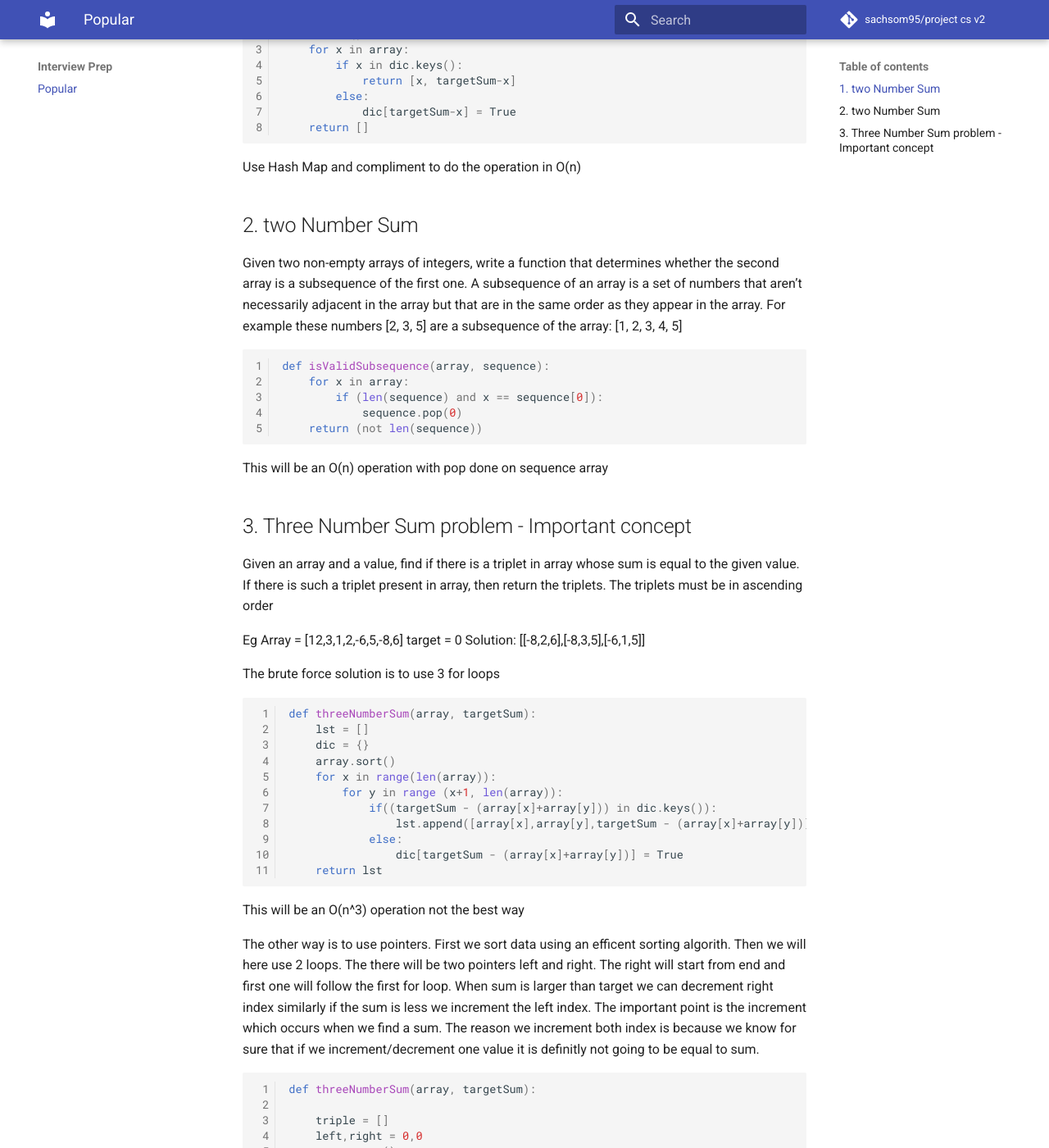
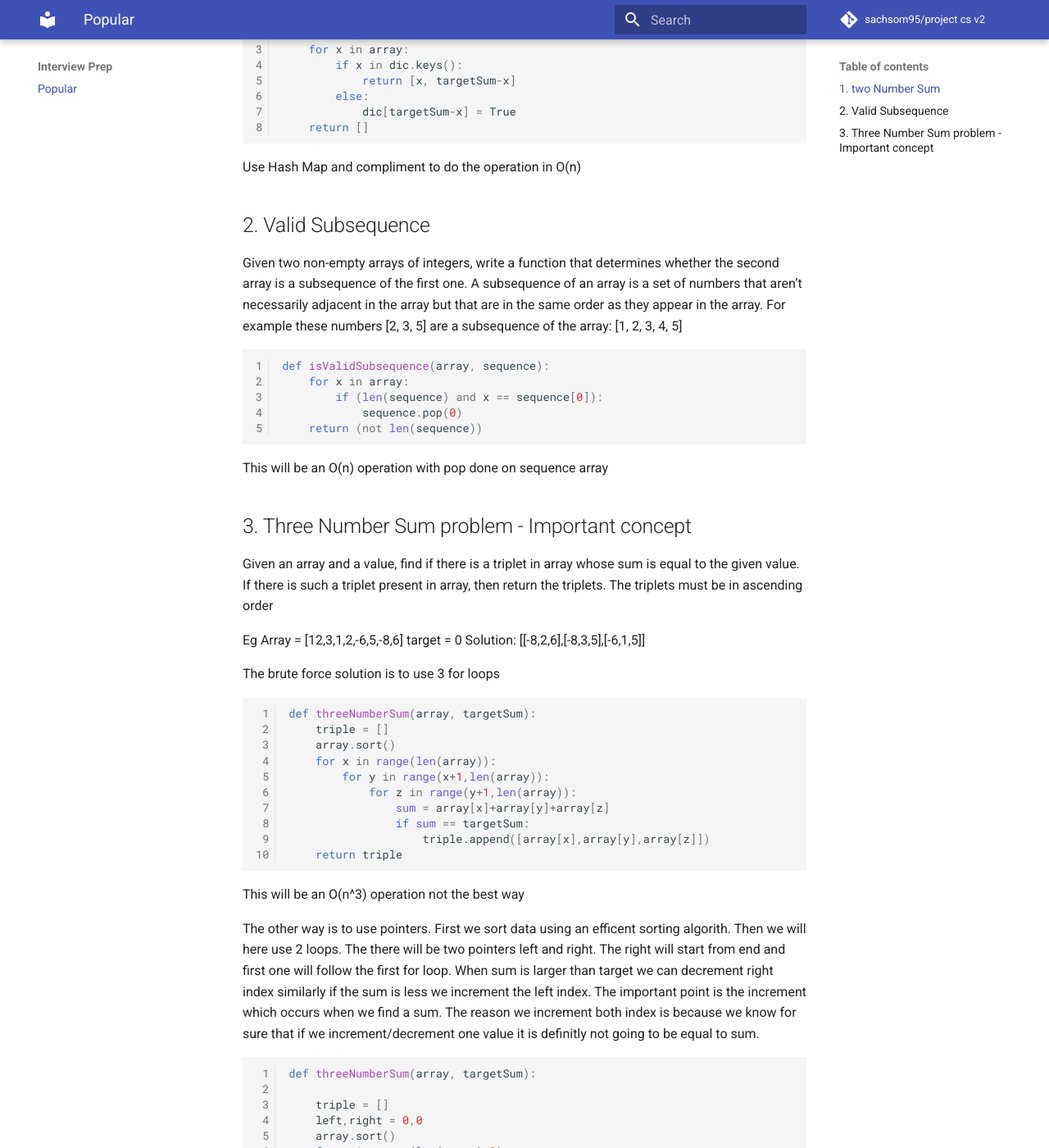
Before and after one commit to sachsom95/project_cs_v2, an MkDocs documentation site: the page built from docs/Interview Prep/arrays.md, in a window 1280 px wide and 1400 px high, scrolled down 572 px. Shown: the whole window at 82% size. Built offline with MkDocs 1.6.1 and Material for MkDocs 9.7.7, drawn with Linux system fonts in a browser that asks for light colours; comment, search, counter and statistics services are not loaded; old or Windows-style settings are respelled for this version of MkDocs.

Commit message:
Hotfix errors q3

````diff
--- a/docs/Interview Prep/arrays.md
+++ b/docs/Interview Prep/arrays.md
@@ -29,7 +29,7 @@ def twoNumberSum(array, targetSum):
 Use Hash Map and compliment to do the operation in O(n)
 
 
-## 2. two Number Sum
+## 2. Valid Subsequence
 
 Given two non-empty arrays of integers, write a function that determines whether the second array is a subsequence of the first one.
 A subsequence of an array is a set of numbers that aren’t necessarily adjacent in the array but that are in the same order as they appear in the array. For example these numbers
@@ -61,16 +61,15 @@ The brute force solution is to use 3 for loops
 ``` py
 
 def threeNumberSum(array, targetSum):
-	lst = []
-	dic = {}
+	triple = []
 	array.sort()
 	for x in range(len(array)):
-		for y in range (x+1, len(array)):
-			if((targetSum - (array[x]+array[y])) in dic.keys()):
-				lst.append([array[x],array[y],targetSum - (array[x]+array[y])])
-			else:
-				dic[targetSum - (array[x]+array[y])] = True
-	return lst
+		for y in range(x+1,len(array)):
+			for z in range(y+1,len(array)):
+				sum = array[x]+array[y]+array[z]
+				if sum == targetSum:
+					triple.append([array[x],array[y],array[z]])
+	return triple
 
 ```
 This will be an O(n^3) operation not the best way
````
